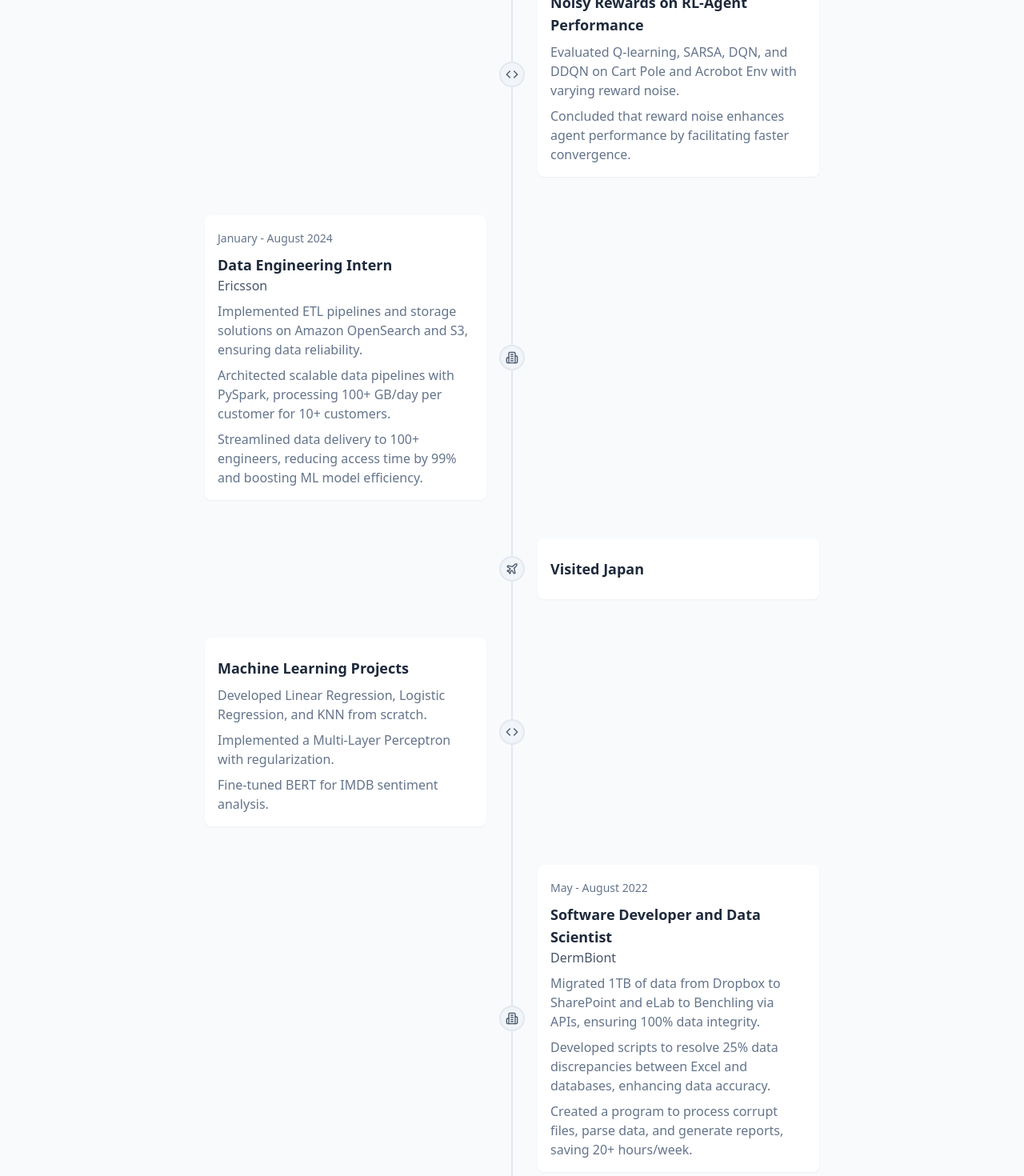
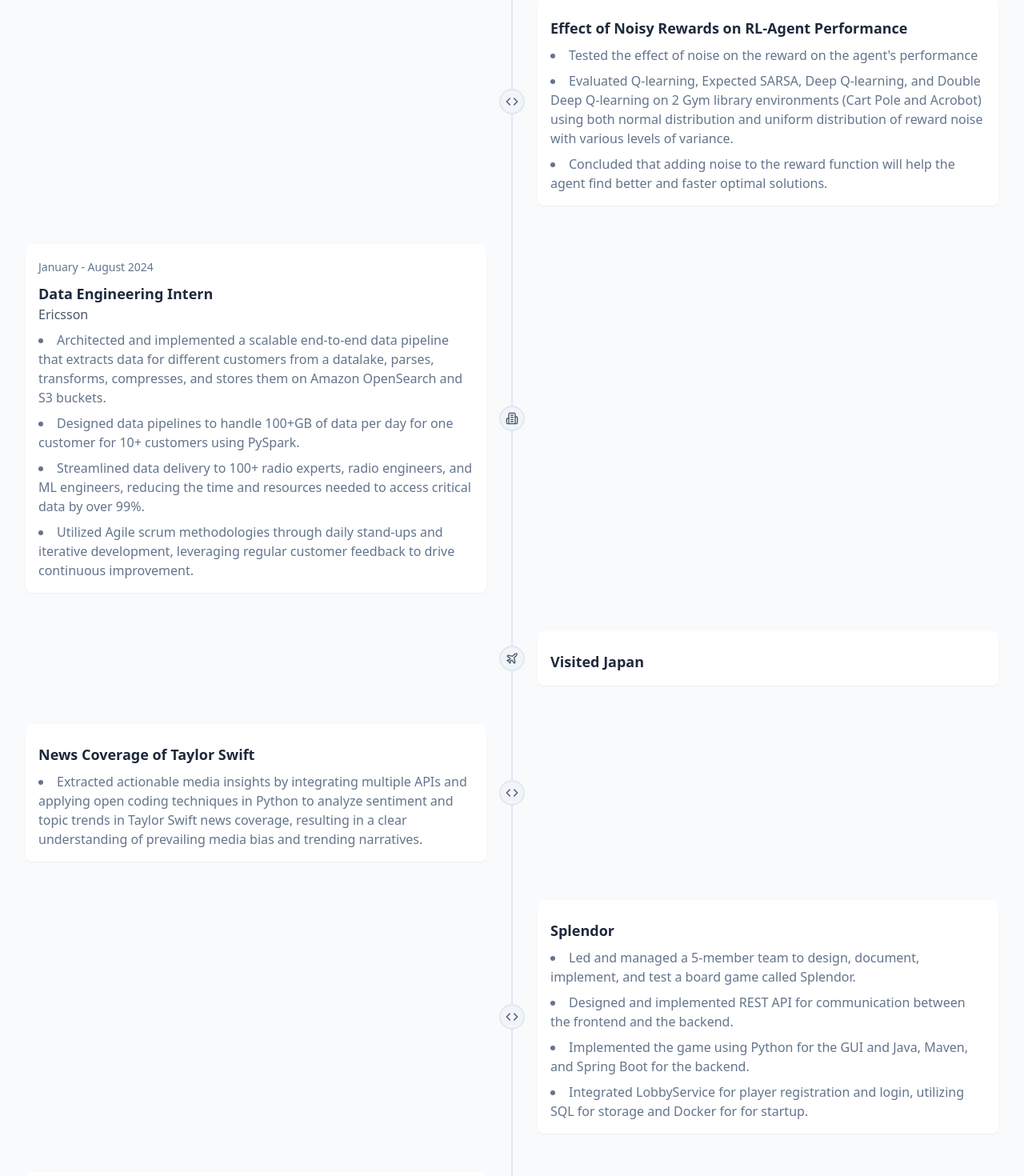
Before and after one commit to YoussefSamaan/Personal-website, a React (Vite) app: page /timeline in a window 1280 px wide. Shown: the part 1280-2750 px from the top of the page at 80% size. Built offline with nearby package versions, Linux system fonts and the light colour scheme; what @react-pdf/renderer would draw is missing.

Commit message:
added some more information and changed the layout a bit

```diff
--- a/src/components/Experience/WorkExperience.tsx
+++ b/src/components/Experience/WorkExperience.tsx
@@ -64,7 +64,7 @@ export const WorkExperience: React.FC<WorkExperienceProps> = ({
     };
 
     return (
-        <div className="max-w-4xl mx-auto py-12">
+        <div className="max-w-7xl mx-auto py-12">
             <TabSwitcher activeTab={activeTab} onTabChange={handleTabChange} />
             {renderTimeline()}
         </div>
--- a/src/components/TimeLineSection/TimeLineCard.tsx
+++ b/src/components/TimeLineSection/TimeLineCard.tsx
@@ -1,11 +1,11 @@
-import { TimelineItem } from '../../types';
+import {TimelineItem} from '../../types';
 
 interface TimelineCardProps {
     item: TimelineItem;
     index: number;
 }
 
-export function TimelineCard({ item, index }: TimelineCardProps) {
+export function TimelineCard({item, index}: TimelineCardProps) {
     return (
         <div
             className={`relative flex items-center ${
@@ -14,8 +14,9 @@ export function TimelineCard({ item, index }: TimelineCardProps) {
         >
             {/* Line and Icon */}
             <div className="absolute left-4 md:left-1/2 transform -translate-x-1/2 flex items-center justify-center">
-                <div className="w-8 h-8 rounded-full bg-slate-100 border-2 border-slate-200 flex items-center justify-center">
-                    <item.icon className="w-4 h-4 text-slate-600" />
+                <div
+                    className="w-8 h-8 rounded-full bg-slate-100 border-2 border-slate-200 flex items-center justify-center">
+                    <item.icon className="w-4 h-4 text-slate-600"/>
                 </div>
             </div>
 
@@ -39,16 +40,13 @@ export function TimelineCard({ item, index }: TimelineCardProps) {
                             {item.organization}
                         </p>
                     )}
-                    {item.description &&
-                        (Array.isArray(item.description) ? (
-                            item.description.map((desc, i) => (
-                                <p key={i} className="mt-2 text-slate-500">
-                                    {desc}
-                                </p>
-                            ))
-                        ) : (
-                            <p className="mt-2 text-slate-500">{item.description}</p>
-                        ))}
+                    {item.description && Array.isArray(item.description) && (
+                        item.description.map((desc, i) => (
+                            <li key={i} className="mt-2 text-slate-500">
+                                {desc}
+                            </li>
+                        ))
+                    )}
                 </div>
             </div>
         </div>
--- a/src/components/TimeLineSection/Timeline.tsx
+++ b/src/components/TimeLineSection/Timeline.tsx
@@ -10,7 +10,7 @@ interface TimelineProps {
 
 export function Timeline({ items = timelineItems }: TimelineProps) {
     return (
-        <div className="max-w-3xl mx-auto py-12">
+        <div className="max-w-7xl mx-auto py-12">
             <div className="relative">
                 {/* Vertical line */}
                 <div className="absolute left-4 md:left-1/2 h-full w-0.5 bg-slate-200 transform -translate-x-1/2"></div>
--- a/src/data/timelineItems.ts
+++ b/src/data/timelineItems.ts
@@ -3,7 +3,6 @@ import {TimelineItem} from '../types';
 
 export const timelineItems: TimelineItem[] = [
 // {
-//     id: x,
 //     type: "",
 //     title: "",
 //     organization: "",
@@ -42,8 +41,8 @@ export const timelineItems: TimelineItem[] = [
         description: [
             "Investigating sparse reward RL algorithms (PPO, SAC) in AnimalAI environments to mimic biological learning."
         ],
-        image: "https://upload.wikimedia.org/wikipedia/en/thumb/6/60/McGill_University_Coat_of_Arms.svg/192px-McGill_University_Coat_of_Arms.svg.png",
-        technologies: ["PPO", "SAC", "Reinforcement Learning", "Python"],
+        image: "",
+        technologies: ["Stable Baselines3", "TensorBoard", "Gymnasium", "Python"],
         links: [],
         icon: Microscope,
     },
@@ -55,13 +54,17 @@ export const timelineItems: TimelineItem[] = [
         location: "",
         date: "",
         description: [
-            "Tested multiple models on a diverse dataset, evaluating generalization and preprocessing for sarcasm detection.",
-            "Found RL-based LLMs outperformed other models."
+            "Tested model generalization across a diverse dataset by systematically testing multiple architectures using nltk, scikit‑learn, PyTorch, TensorFlow, and Transformers, resulting in the finding that LLM-based classifiers with CoT (ChatGPT‑o1) significantly outperformed alternatives while classical models (Naive Bayes and Logistic Regression) offered similar accuracy (17% accuracy difference) with reduced training time.",
+            "Optimized preprocessing efficiency by experimenting with minimal text normalization (lowercasing and punctuation removal) versus no preprocessing, demonstrating that minimal preprocessing not only maintained competitive performance but also shortened training times by 30-99%, implying that the sequence of words is a lot more important.",
+        ],
+        resumeItem: [
+            "Tested model generalization across a diverse sarcastic datasets and found LLM-based classifiers with CoT (ChatGPT‑o1) outperformed alternatives, while classical models maintained similar accuracy (17% difference) with faster training.",
+            "Evaluated various preprocessing techniques, demonstrating that minimal preprocessing maintained competitive performance while reducing training times by 30-99%."
         ],
         image: "",
         technologies: ["nltk", "scikit-learn", "PyTorch", "TensorFlow", "Transformers"],
         links: [
-            {label: "GitHub", url: "https://github.com/YoussefSamaan/Data-Science"}
+            {label: "GitHub", url: "https://github.com/YoussefSamaan/Generalization-and-Preprocessing-for-Sarcasm-Detection"}
         ],
         icon: Code,
     },
@@ -84,27 +87,23 @@ export const timelineItems: TimelineItem[] = [
     {
         type: "travel",
         title: "Visited China",
-        organization: "",
-        location: "",
+        image: "",
         date: "",
-        description: [""],
-        image: "",
-        technologies: ['', ''],
-        links: [
-            // { label: 'GitHub', url: '' },
-        ],
         icon: Plane,
     },
 
     {
         type: "project",
-        title: "Noisy Rewards on RL-Agent Performance",
-        organization: "",
-        location: "",
+        title: "Effect of Noisy Rewards on RL-Agent Performance",
         date: "",
         description: [
-            "Evaluated Q-learning, SARSA, DQN, and DDQN on Cart Pole and Acrobot Env with varying reward noise.",
-            "Concluded that reward noise enhances agent performance by facilitating faster convergence."
+            "Tested the effect of noise on the reward on the agent's performance",
+            "Evaluated Q-learning, Expected SARSA, Deep Q-learning, and Double Deep Q-learning on 2 Gym library environments (Cart Pole and Acrobot) using both normal distribution and uniform distribution of reward noise with various levels of variance.",
+            "Concluded that adding noise to the reward function will help the agent find better and faster optimal solutions."
+        ],
+        resumeItem: [
+            "Evaluated four RL strategies (Q-learning, Expected SARSA, DQN, DDQN) on Cart Pole and Acrobot environtments with normal/uniform reward noise, showing controlled noise accelerates convergence.",
+            "Concluded that adding noise to the reward function helps RL agents discover optimal policies faster, improving overall performance across various noise levels."
         ],
         image: "",
         technologies: ["Python", "NumPy", "Matplotlib", "PyTorch", "Gymnasium"],
@@ -122,9 +121,16 @@ export const timelineItems: TimelineItem[] = [
         location: "Montreal, CA",
         date: "January - August 2024",
         description: [
-            "Implemented ETL pipelines and storage solutions on Amazon OpenSearch and S3, ensuring data reliability.",
-            "Architected scalable data pipelines with PySpark, processing 100+ GB/day per customer for 10+ customers.",
-            "Streamlined data delivery to 100+ engineers, reducing access time by 99% and boosting ML model efficiency."
+            "Architected and implemented a scalable end-to-end data pipeline that extracts data for different customers from a datalake, parses, transforms, compresses, and stores them on Amazon OpenSearch and S3 buckets.",
+            "Designed data pipelines to handle 100+GB of data per day for one customer for 10+ customers using PySpark.",
+            "Streamlined data delivery to 100+ radio experts, radio engineers, and ML engineers, reducing the time and resources needed to access critical data by over 99%.",
+            "Utilized Agile scrum methodologies through daily stand-ups and iterative development, leveraging regular customer feedback to drive continuous improvement."
+        ],
+        resumeItem: [
+            "Architected and implemented a scalable end-to-end data pipeline that extracts data for different customers from a datalake, parses, transforms, compresses, and stores them on Amazon OpenSearch and S3 buckets.",
+            "Designed data pipelines to handle 100+GB of data per day for one customer for 10+ customers using PySpark.",
+            "Optimized data access for 100+ radio experts, radio engineers, and ML specialists, reducing retrieval time by over 99%.",
+            "Utilized Agile scrum methodologies through daily stand-ups and iterative development, leveraging regular customer feedback to drive continuous improvement."
         ],
         image: "https://media.licdn.com/dms/image/v2/C4E0BAQGm9tH6lKJ-Gg/company-logo_200_200/company-logo_200_200/0/1632729373904/ericsson_logo?e=2147483647&v=beta&t=6d0mFX1zorP630tMA6rBw_5wrO-zagglpmUP7hQd6F8",
         technologies: ["Python", "PySpark", "NumPy", "AWS", "Argo Workflow"],
@@ -153,7 +159,7 @@ export const timelineItems: TimelineItem[] = [
         organization: "",
         location: "",
         date: "",
-        description: [""],
+        // description: [""],
         image: "",
         technologies: ['', ''],
         links: [
@@ -164,14 +170,54 @@ export const timelineItems: TimelineItem[] = [
 
     {
         type: "project",
+        title: "News Coverage of Taylor Swift",
+        organization: "",
+        location: "",
+        date: "",
+        description: [
+            "Extracted actionable media insights by integrating multiple APIs and applying open coding techniques in Python to analyze sentiment and topic trends in Taylor Swift news coverage, resulting in a clear understanding of prevailing media bias and trending narratives.",
+        ],
+        resumeItem: [
+            "Leveraged multiple APIs and open coding to analyze media coverage trends of Taylor Swift, focusing on sentiment and topics.",
+        ],
+        image: "",
+        technologies: ["Python"],
+        links: [
+            {label: "GitHub", url: "https://github.com/YoussefSamaan/Data-Science"}
+        ],
+        icon: Code,
+    },
+
+    {
+        type: "project",
+        title: "Splendor",
+        organization: "",
+        location: "",
+        date: "",
+        description: [
+            "Led and managed a 5-member team to design, document, implement, and test a board game called Splendor.",
+            "Designed and implemented REST API for communication between the frontend and the backend.",
+            "Implemented the game using Python for the GUI and Java, Maven, and Spring Boot for the backend.",
+            "Integrated LobbyService for player registration and login, utilizing SQL for storage and Docker for for startup."
+        ],
+        image: "",
+        technologies: ["Python", "Java", "SQL", "Docker", "Maven", "Spring Boot"],
+        links: [
+            {label: "GitHub", url: "https://github.com/YoussefSamaan/Splendor-Game"}
+        ],
+        icon: Code,
+    },
+
+    {
+        type: "project",
         title: "Machine Learning Projects",
         organization: "",
         location: "",
         date: "",
         description: [
-            "Developed Linear Regression, Logistic Regression, and KNN from scratch.",
-            "Implemented a Multi-Layer Perceptron with regularization.",
-            "Fine-tuned BERT for IMDB sentiment analysis."
+            "Project 1: Developed 3 classes, Linear regression, logistic regression, and KNN, from scratch to analyze the Energy Efficiency and Qualitative Bankruptcy data sets from UCI.",
+            "Project 2: Designed and implemented a Multi-Layer Perceptron class with regularization and different activation functions from scratch, and used it along with CNN class from TensorFlow to classify image data from the CIFAR-10.",
+            "Project 3: Created Naive Bayes Class from scratch and helped with fine-tuning the BERT model from Huggingface for sentiment analysis on the IMDB Movie Review Dataset, along with a detailed analysis of the model and its attention matrix."
         ],
         image: "",
         technologies: ["Python", "Pandas", "NumPy", "TensorFlow", "HuggingFace", "SimpleTransformers"],
@@ -188,9 +234,10 @@ export const timelineItems: TimelineItem[] = [
         location: "Boston, US",
         date: "May - August 2022",
         description: [
+            "Engineered a program that processes corrupt input files with multiple dictionary files, parses data, and produces a comprehensive report while efficiently classifying information into corresponding sheets.",
+            "Automated file and folder renaming in 500+ HTML files, improving hyperlink functionality by 35%.",
+            "Developed scripts to identify and rectify over 25% discrepancies between Excel files data and database values, ensuring the integrity and accuracy of the data.",
             "Migrated 1TB of data from Dropbox to SharePoint and eLab to Benchling via APIs, ensuring 100% data integrity.",
-            "Developed scripts to resolve 25% data discrepancies between Excel and databases, enhancing data accuracy.",
-            "Created a program to process corrupt files, parse data, and generate reports, saving 20+ hours/week."
         ],
         image: "https://media.licdn.com/dms/image/v2/C560BAQEeQhQal_lmhQ/company-logo_200_200/company-logo_200_200/0/1655078101537/dermbiont_logo?e=2147483647&v=beta&t=oR-1GLJPOnVpdCCTuseuJXnZkOeOfdLId98eWsDi6w4",
         technologies: ["Python", "SQL", "API Development", "Data Processing", "Automation"],
@@ -216,6 +263,25 @@ export const timelineItems: TimelineItem[] = [
         ],
         icon: Code,
     },
+
+    {
+        type: "project",
+        title: "Event Management System",
+        organization: "",
+        location: "",
+        date: "",
+        description: [
+            "Designed a Festival Management System that enabling seamless creation  of Festivals, Concerts, Workshops, Galas, Screenings, and Coming Soon Events. Added extra functionality such as calculating profit and filtering.",
+            "Implemented multiple software design patterns and principles, including encapsulation, flyweight, visitor, and polymorphism, while rigorously testing the code with 100% coverage"
+        ],
+        image: "",
+        technologies: ["Java", "Junit", "Design Patterns"],
+        links: [
+            {label: "GitHub", url: "https://github.com/YoussefSamaan/Event-Management-System"}
+        ],
+        icon: Code,
+    },
+
     {
         type: "education",
         title: "B.Sc. in Computer Science, Minor in Statistics",
@@ -225,11 +291,14 @@ export const timelineItems: TimelineItem[] = [
         description: [
             "Courses: Software Design, Algorithm Design, Databases, OS, DS, Applied ML, RL, NLP, Distributed Systems, DSA, OOP, Probability, Statistics, Linear Algebra, Stochastic Processes, Discrete Mathematics."
         ],
-        image: "https://upload.wikimedia.org/wikipedia/en/thumb/6/60/McGill_University_Coat_of_Arms.svg/192px-McGill_University_Coat_of_Arms.svg.png",
+        image: "https://www.accueilplus.ca/wp-content/uploads/2020/08/mcgill-university-logo-png-transparent-cropped.png",
         technologies: [],
-        links: [],
+        links: [
+            {label: "Website", url: "https://www.mcgill.ca/"}
+        ],
         icon: GraduationCap,
     },
+
     {
         type: "project",
         title: "Solar System Simulation",
@@ -237,7 +306,9 @@ export const timelineItems: TimelineItem[] = [
         location: "",
         date: "",
         description: [
-            "Developed a realistic solar system model in MATLAB, simulating 8 planets and the sun with high accuracy."
+            "Developed a realistic solar system model in MATLAB, simulating 8 planets and the sun with high accuracy.",
+            "Simulated this system by calculating the gravitational forces all entities have on each other and then updating their positions, velocities, and accelerations.",
+            "Used a non-elastic simulation for when two entities collide with each other."
         ],
         image: "",
         technologies: ["MATLAB"],
@@ -248,16 +319,32 @@ export const timelineItems: TimelineItem[] = [
     },
 
     {
+        type: "project",
+        title: "Knight Movement",
+        organization: "",
+        location: "",
+        date: "",
+        description: [
+            "Wrote a program to tell the user how many steps are needed for a knight (a chess piece) to move from one square to another.",
+            "I have multiple solutions for this problem. One of them is in O(1) time."
+        ],
+        image: "",
+        technologies: ["Python"],
+        links: [
+            {label: "GitHub", url: "https://github.com/YoussefSamaan/Knight-Movement"}
+        ],
+        icon: Code,
+    },
+
+    {
         type: "education",
         title: "DEC in Pure and Applied Science",
         organization: "TAV College",
-        location: "",
+        location: "Montreal, CA",
         date: "",
-        description: [""],
-        image: "",
-        technologies: ['', ''],
+        image: "https://scontent.fyhu1-1.fna.fbcdn.net/v/t39.30808-1/280660618_5436449763078059_1571769543154174045_n.jpg?stp=dst-jpg_s480x480_tt6&_nc_cat=102&ccb=1-7&_nc_sid=2d3e12&_nc_ohc=zY76PteALSEQ7kNvgEz2VW8&_nc_oc=AdhDad0bAG27pocRJJrzeofHT4K5MaVyT2Pl3pd67GJViHaowa_j5HQFp9kOx0qL0hk&_nc_zt=24&_nc_ht=scontent.fyhu1-1.fna&_nc_gid=AlgbtTtZJLIh_T2CJoAQEIy&oh=00_AYA7jcEokxpvgtE1UlNDNACtJiNCBKj1leJSZ4c3uEVpKQ&oe=67B56E57",
         links: [
-            {label: 'GitHub', url: ''},
+            {label: 'Website', url: 'https://www.tav.ca/'},
         ],
         icon: GraduationCap,
     },
--- a/src/types.ts
+++ b/src/types.ts
@@ -11,6 +11,7 @@ export interface TimelineItem {
   location?: string;
   date?: string;
   description?: string[];
+  resumeItem?: string[];
   image?: string;
   technologies?: string[];
   links?: Array<{
```
Also changed, not shown: 6 other files (tests, documents, lock files or other folders).
